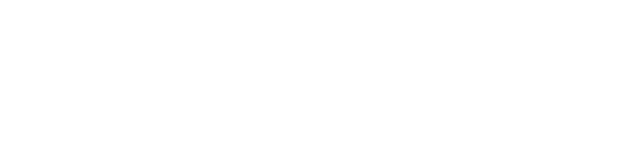
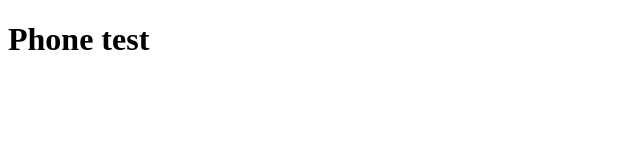
Before and after one commit to shafiswapnil/HTML5-Web-Forms, a plain HTML site: page 03-Real-World-Example/00-Phone-First/index.html in a window 1280 px wide. Shown: the whole page, without its empty margins (0-640 px from the left). Drawn offline with Linux system fonts and the light colour scheme.

Commit message:
work in progress

```diff
--- a/03-Real-World-Example/00-Phone-First/index.html
+++ b/03-Real-World-Example/00-Phone-First/index.html
@@ -6,6 +6,6 @@
 	<title>Phone First</title>
 </head>
 <body>
-
+	<h1>Phone test</h1>
 </body>
 </html>
```
